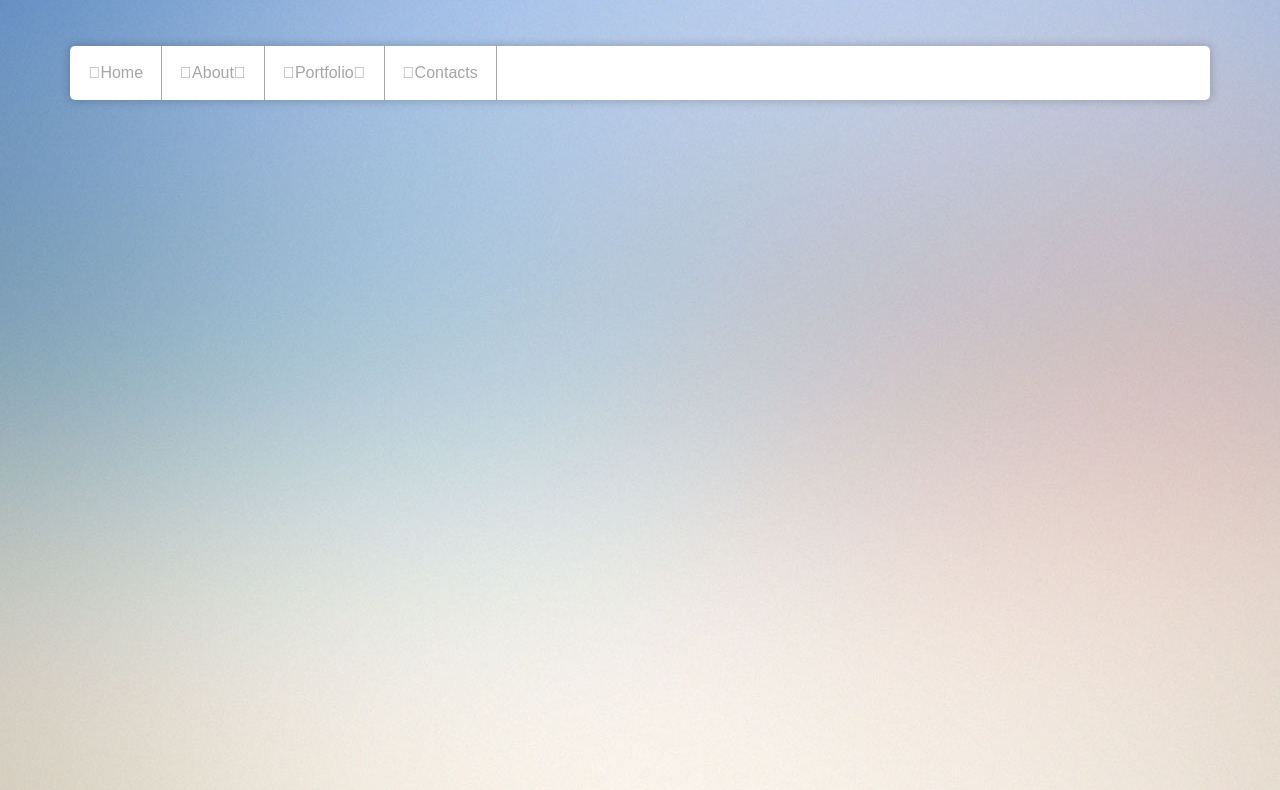
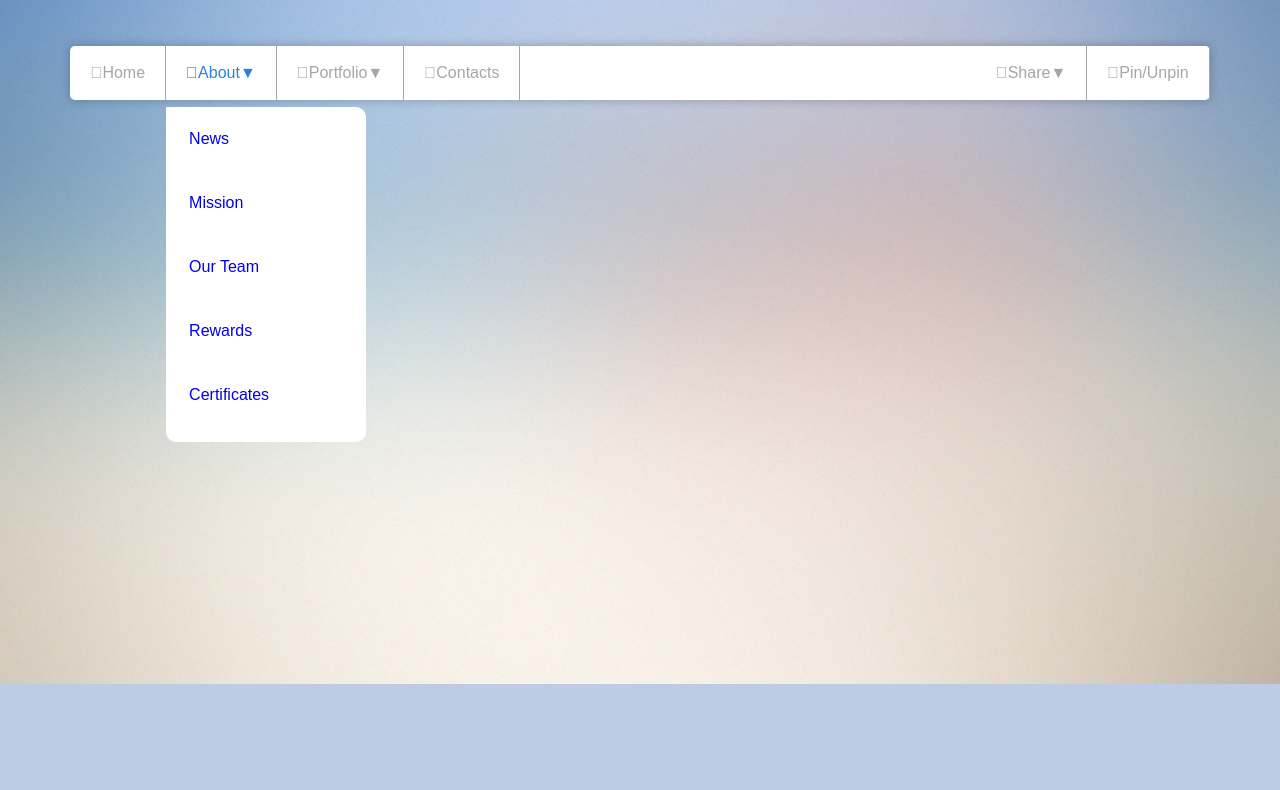
Before and after one commit to hritikpatidar/9sept2021, a plain HTML site: page index.html in a window 1280 px wide. Shown: the part 116-906 px from the top of the page. Drawn offline with Linux system fonts and the light colour scheme.

Commit message:
second project

```diff
--- a/index.html
+++ b/index.html
@@ -14,15 +14,16 @@
             padding: 0px;
         }
 
-        body {
+        body {/*element selector*/
             margin: 0px;
             background: #bdcbe5;
             font-family: Arial, Helvetica, sans-serif;
             background-image: url(img/bg.jpg);
+            background-size:contain ;
             background-repeat: no-repeat;
         }
 
-        header {
+        header {/*element selector*/
             /* Element selecter*/
             width: 100%;
             height: 237px;
@@ -36,7 +37,7 @@
 
         }
 
-        footer {
+        footer {/*element selector*/
             width: 100%;
             height: 478px;
 
@@ -51,6 +52,7 @@
             border-radius: 5px;
             box-shadow: 0px 0px 10px 1px rgba(0, 0, 0, 0.2);
             /*x y b s c*/
+            clear: both;
         }
 
         header h1 {
@@ -63,9 +65,7 @@
             /*x y b c*/
         }
 
-        header>nav>ul {
-            list-style: none;
-        }
+
 
         header>nav>ul>li {
             float: left;
@@ -73,17 +73,21 @@
 
         header>nav>ul>li>a {
             /*a is a inline element ->block level element*/
-            text-decoration: none;
             color: #a6a6a6;
-            padding: 18px;
+            padding: 18px 20px;
             display: block;
             border-right: 1px solid #a6a6a6;
+
         }
-
         .menu>li {
             position: relative;
         }
-        .menu > li:hover > a{
+
+        .menu > li:nth-child(2):hover > a{
+            padding-bottom: 25px;
+            background-color: #fff;
+        }
+        .menu > li:nth-child(3):hover > a{
             padding-bottom: 25px;
             background-color: #fff;
         }
@@ -91,7 +95,7 @@
             display: block;
         }
         .submenu {
-            display: none;
+            display: block;
             width: 200px;
             height: 335px;
             background-color: #fff;
@@ -101,28 +105,80 @@
             border-radius: 10px;
             border-top-left-radius: 0px;
         }
+        .menu > li:nth-child(3)>a::after{/*nth chile selector, pseudo element selector*/
+            content:"▼";
+        }
+        .menu > li:nth-child(2)>a::after{
+            content: "▼";
+        }
+        .active{
+            color: #2B82D9;
+        }
+        .R_left{
+            float: left;
+        }
+        .R_right{
+            float:right ;
+        }
+        .R_m0{
+            margin: 0px;
+        }
+        .menu1> li:nth-child(1)>a::after{
+            content: "▼";
+        }
+        .menu1 > li:nth-child(1):hover > a{
+            padding-bottom: 25px;
+            background-color: #fff;
+        }
+        .submenu >li >a {
+            display: block;
+
+            padding: 23px
+        }
+        ul{/*element selector*/
+            list-style: none;
+        }
+        a{/*element selector*/
+            text-decoration: none;
+        }
     </style>
 </head>
 
 <body>
     <header>
-        <h1>Pure CSS3 <strong>Mega Menu </strong></h1>
+        <h1>Pure CSS3 Mega Menu</h1>
         <nav>
-            <ul class="R_p0 menu">
+            <ul class="R_p0 menu R_left R_m0">
                 <li>
                     <a href="#"><i class="fas fa-home"></i>Home</a>
                 </li>
                 <li>
-                    <a href="#"><i class="fas fa-star"></i>About<i class="fas fa-chevron-down"></i></a>
-                    <ul class="submenu">
-
+                    <a href="#" class="active"><i class="fas fa-star "></i>About</a>
+                    <ul class="submenu R_p0">
+                        <li>
+                            <a href="#">News</a>
+                            <a href="#">Mission</a>
+                            <a href="#">Our Team</a>
+                            <a href="#">Rewards</a>
+                            <a href="#">Certificates</a>
+                        </li>
                     </ul>
                 </li>
                 <li>
-                    <a href="#"><i class="fas fa-briefcase"></i>Portfolio<i class="fas fa-chevron-down"></i></a>
+                    <a href="#"><i class="fas fa-briefcase"></i>Portfolio</a>
+
                 </li>
                 <li>
                     <a href="#"><i class="fas fa-phone-alt"></i>Contacts</a>
+                </li>
+            </ul>
+            <ul class="R_p0 menu1 R_right R_m0">
+
+                <li>
+                    <a href="#"><i class="fas fa-briefcase"></i>Share</a>
+                </li>
+                <li>
+                    <a href="#"><i class="fas fa-phone-alt"></i>Pin/Unpin</a>
                 </li>
             </ul>
         </nav>
```
Also changed, not shown: img/download.jfif (added).
